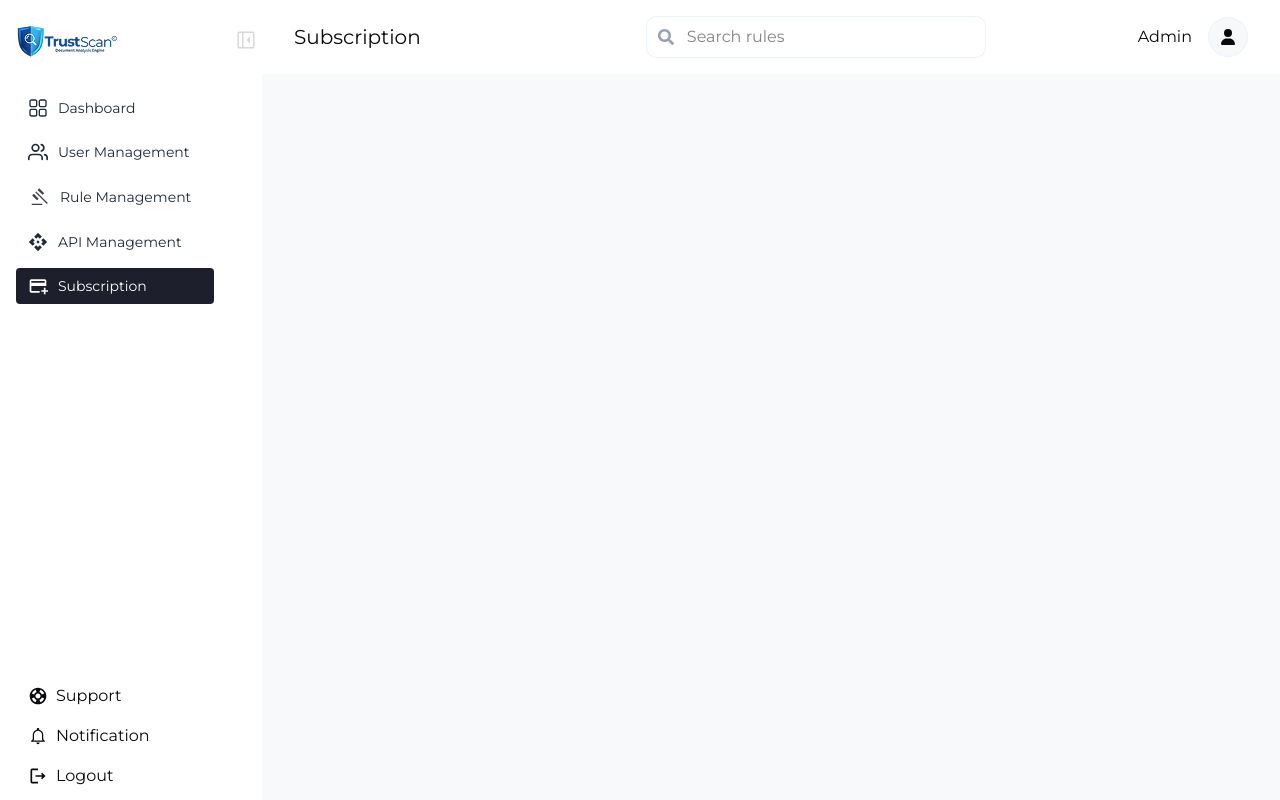
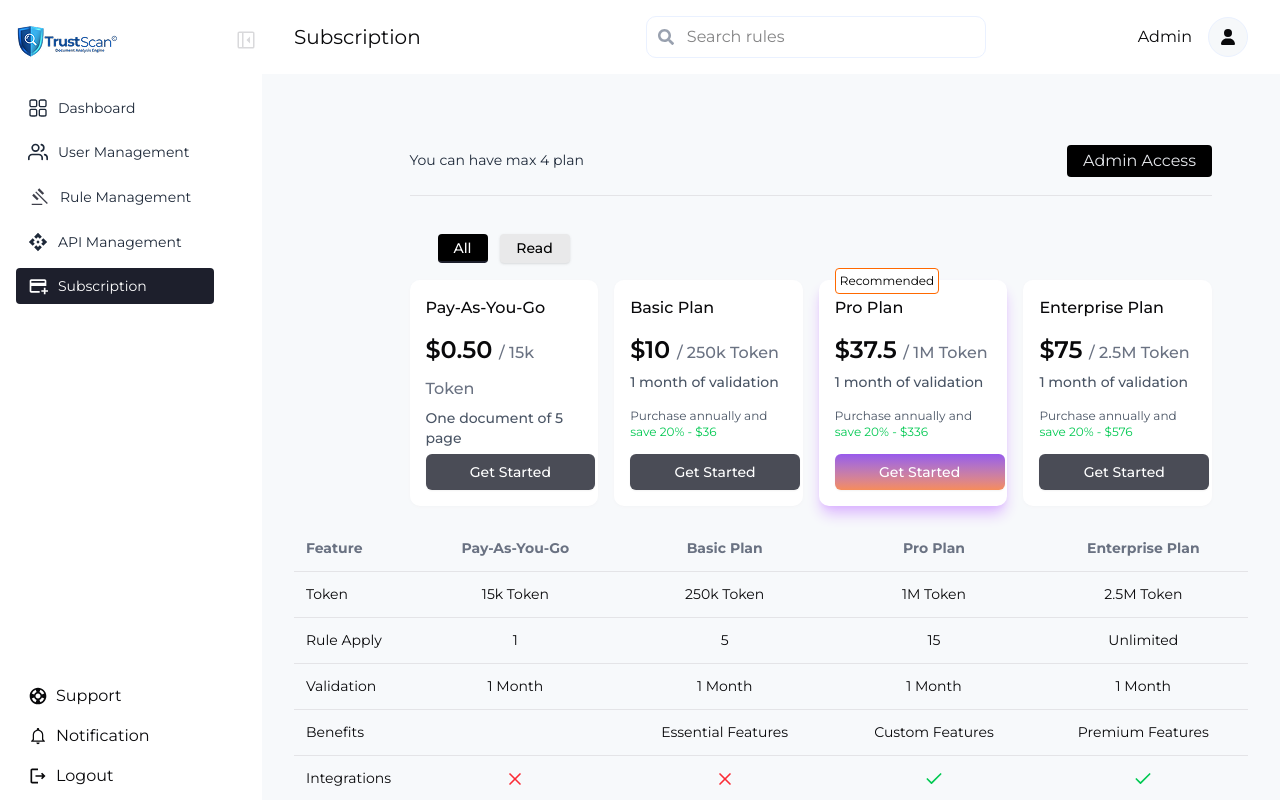
Before and after one commit to backbencherstudio/dustpickal-frontend, a Next.js app: page /dashboard/subscription in a window 1280 px wide. Built offline with nearby package versions, Linux system fonts and the light colour scheme; no server answers.

Commit message:
pricing table added

```diff
--- a/app/(admin)/_components/AdminSidebar.tsx
+++ b/app/(admin)/_components/AdminSidebar.tsx
@@ -159,8 +159,8 @@ const AdminSidebar = () => {
         ))}
       </nav>
       <div
-        className={`flex flex-col gap-2 absolute bottom-2
-          ${isCollapsed ? "left-4 items-center" : "left-6 items-start"}`}
+        className={`flex flex-col gap-2 absolute left-6 bottom-2
+          ${isCollapsed ? "items-center" : "items-start"}`}
       >
         <div
           onClick={() => router.push("/dashboard/support")}
--- /dev/null
+++ b/app/(admin)/dashboard/subscription/_components/PricingCards.tsx
@@ -0,0 +1,60 @@
+import React from "react";
+
+import { Button } from "@/components/ui/button";
+
+const PricingCards = ({ data }) => {
+  return (
+    <div className="grid grid-cols-1 md:grid-cols-2 lg:grid-cols-3 xl:grid-cols-4 gap-4">
+      {data?.map((plan, index) => (
+        <div
+          key={plan.title}
+          className={`p-4 h-[226px] relative text-start bg-white rounded-lg shadow shadow-gray-100 ${
+            plan.recommended ? " shadow-purple-300 shadow-lg" : ""
+          }`}
+        >
+          {plan.recommended && (
+            <div className="border-orange-500 border rounded text-black absolute -top-3 from-purple-500 to-pink-500 bg-white px-1 text-center py-1 text-xs">
+              Recommended
+            </div>
+          )}
+          <div>
+            <div className="font-medium">{plan.title}</div>
+          </div>
+          <div className="mt-3 ">
+            <div className="text-[24px] font-semibold ">
+              {plan.price}{" "}
+              <span className="text-[16px] text-gray-500 font-medium">
+                / {plan.tokens}
+              </span>
+            </div>
+            <div className="text-sm text-gray-600 mt-1 font-medium">
+              {plan.duration}
+            </div>
+
+            {plan.annualDiscount && (
+              <div className="text-xs text-gray-600 mt-4">
+                Purchase annually and
+                <p className="text-green-500">
+                  save {plan.annualDiscount.percentage}% -{" "}
+                  {plan.annualDiscount.amount}
+                </p>
+              </div>
+            )}
+          </div>
+          <div>
+            <Button
+              className={`w-[90%] hover:opacity-90 mx-auto absolute bottom-4 rounded-sm bg-[#4a4c56] ${
+                plan.recommended &&
+                "bg-gradient-to-t from-[#f68c5a] to-[#9859ec]"
+              } text-white`}
+            >
+              {plan.buttonText}
+            </Button>
+          </div>
+        </div>
+      ))}
+    </div>
+  );
+};
+
+export default PricingCards;
--- /dev/null
+++ b/app/(admin)/dashboard/subscription/_components/PricingTable.tsx
@@ -0,0 +1,74 @@
+import React from "react";
+import { Check, X } from "lucide-react";
+
+const PricingTable = ({ data = [] }) => {
+  const features = [
+    {
+      label: "Token",
+      getValue: (plan) => plan.tokens,
+    },
+    {
+      label: "Rule Apply",
+      getValue: (plan) => plan.ruleApply,
+    },
+    {
+      label: "Validation",
+      getValue: (plan) => "1 Month",
+    },
+    {
+      label: "Benefits",
+      getValue: (plan) => plan.benifits,
+    },
+    {
+      label: "Integrations",
+      getValue: (plan) => plan.integrations,
+    },
+    {
+      label: "Custom Rule",
+      getValue: (plan) => plan.customRule,
+    },
+    {
+      label: "Support",
+      getValue: (plan) => plan.support,
+    },
+  ];
+
+  return (
+    <div className="w-full overflow-x-auto font-normal text-[14px]">
+      <table className="w-full border-collapse">
+        <thead>
+          <tr className=" text-gray-500">
+            <th className="p-3 text-left border-b w-1/12">Feature</th>
+            {data.map((plan) => (
+              <th key={plan.title} className="p-3 text-center border-b w-1/5">
+                {plan.title}
+              </th>
+            ))}
+          </tr>
+        </thead>
+        <tbody>
+          {features.map((feature) => (
+            <tr key={feature.label} className="border-b">
+              <td className="p-3  border-b">{feature.label}</td>
+              {data.map((plan) => (
+                <td key={plan.title} className="p-3 text-center border-b">
+                  {typeof feature.getValue(plan) === "boolean" ? (
+                    feature.getValue(plan) ? (
+                      <Check className="mx-auto text-green-500" size={20} />
+                    ) : (
+                      <X className="mx-auto text-red-500" size={20} />
+                    )
+                  ) : (
+                    feature.getValue(plan)
+                  )}
+                </td>
+              ))}
+            </tr>
+          ))}
+        </tbody>
+      </table>
+    </div>
+  );
+};
+
+export default PricingTable;
--- a/app/(admin)/dashboard/subscription/page.tsx
+++ b/app/(admin)/dashboard/subscription/page.tsx
@@ -1,7 +1,131 @@
-import React from "react";
+"use client";
+import CustomTable from "@/app/(admin)/_components/CustomTable";
+import { Tabs, TabsContent, TabsList, TabsTrigger } from "@/components/ui/tabs";
+import React, { useEffect, useState } from "react";
+import PricingCards from "./_components/PricingCards";
+import PricingTable from "./_components/PricingTable";
 
 const page = () => {
-  return <div></div>;
+  const [activeTab, setActiveTab] = useState("all");
+  useEffect(() => {
+    localStorage.setItem("tab", "Support");
+  }, []);
+  const pricingData = [
+    {
+      title: "Pay-As-You-Go",
+      price: "$0.50",
+      tokens: "15k Token",
+      duration: "One document of 5 page",
+      buttonText: "Get Started",
+      recommended: false,
+      annualDiscount: null,
+      benifits: "",
+      integrations: false,
+      customRule: false,
+      support: "Via Website",
+      ruleApply: "1",
+    },
+    {
+      title: "Basic Plan",
+      price: "$10",
+      tokens: "250k Token",
+      duration: "1 month of validation",
+      buttonText: "Get Started",
+      recommended: false,
+      annualDiscount: {
+        percentage: 20,
+        amount: "$36",
+      },
+      benifits: "Essential Features",
+      integrations: false,
+      customRule: true,
+      support: "Via Website",
+      ruleApply: "5",
+    },
+    {
+      title: "Pro Plan",
+      price: "$37.5",
+      tokens: "1M Token",
+      duration: "1 month of validation",
+      buttonText: "Get Started",
+      recommended: true,
+      annualDiscount: {
+        percentage: 20,
+        amount: "$336",
+      },
+      benifits: "Custom Features",
+      integrations: true,
+      customRule: true,
+      support: "Priority Customer Support (faster responses)",
+      ruleApply: "15",
+    },
+    {
+      title: "Enterprise Plan",
+      price: "$75",
+      tokens: "2.5M Token",
+      duration: "1 month of validation",
+      buttonText: "Get Started",
+      recommended: false,
+      annualDiscount: {
+        percentage: 20,
+        amount: "$576",
+      },
+      benifits: "Premium Features",
+      integrations: true,
+      customRule: true,
+      support: "Dedicated Account Manager",
+      ruleApply: "Unlimited",
+    },
+  ];
+  return (
+    <div>
+      <div className="grid grid-cols-1 lg:grid-cols-12">
+        <div></div>
+        <div className="mt-5 lg:mx-4 p-5 pt-2 lg:col-span-11">
+          <div className="flex justify-between items-center border-b pb-2">
+            <h1 className="text-[14px] text-gray-800 my-4 flex items-center gap-2">
+              You can have max 4 plan
+            </h1>
+            <button className="bg-black text-gray-200 rounded px-4 py-1 hover:opacity-85">
+              Admin Access
+            </button>
+          </div>
+
+          <Tabs defaultValue="all" className="w-full">
+            <TabsList className="bg-[#f7f9fb] border-[#e9e9ea] rounded-none w-full flex justify-start px-7 mt-10">
+              <TabsTrigger
+                onClick={() => setActiveTab("all")}
+                value="all"
+                className="data-[state=active]:text-white text-black data-[state=active]:bg-black bg-[#e9e9ea] data-[state=active]:border-b-2 max-w-[50px] data-[state=active]:border-b-[#1d1f2c] data-[state=active]:shadow-none  px-4 py-2 mb-3 cursor-pointer rounded shadow"
+              >
+                All
+              </TabsTrigger>
+              <TabsTrigger
+                onClick={() => setActiveTab("read")}
+                value="read"
+                className="data-[state=active]:text-white text-black data-[state=active]:bg-black bg-[#e9e9ea] data-[state=active]:border-b-2 max-w-[70px] data-[state=active]:border-b-[#1d1f2c] data-[state=active]:shadow-none  px-4 py-2 mx-3 mb-3 cursor-pointer rounded shadow"
+              >
+                Read
+              </TabsTrigger>
+            </TabsList>
+            <TabsContent value="all">
+              <PricingCards data={pricingData} />
+            </TabsContent>
+            <TabsContent value="read">
+              <CustomTable
+                type="user-management"
+                title=""
+                columns={[]}
+                data={[]}
+                filter={false}
+              />
+            </TabsContent>
+          </Tabs>
+        </div>
+      </div>
+      <PricingTable data={pricingData} />
+    </div>
+  );
 };
 
 export default page;
```
